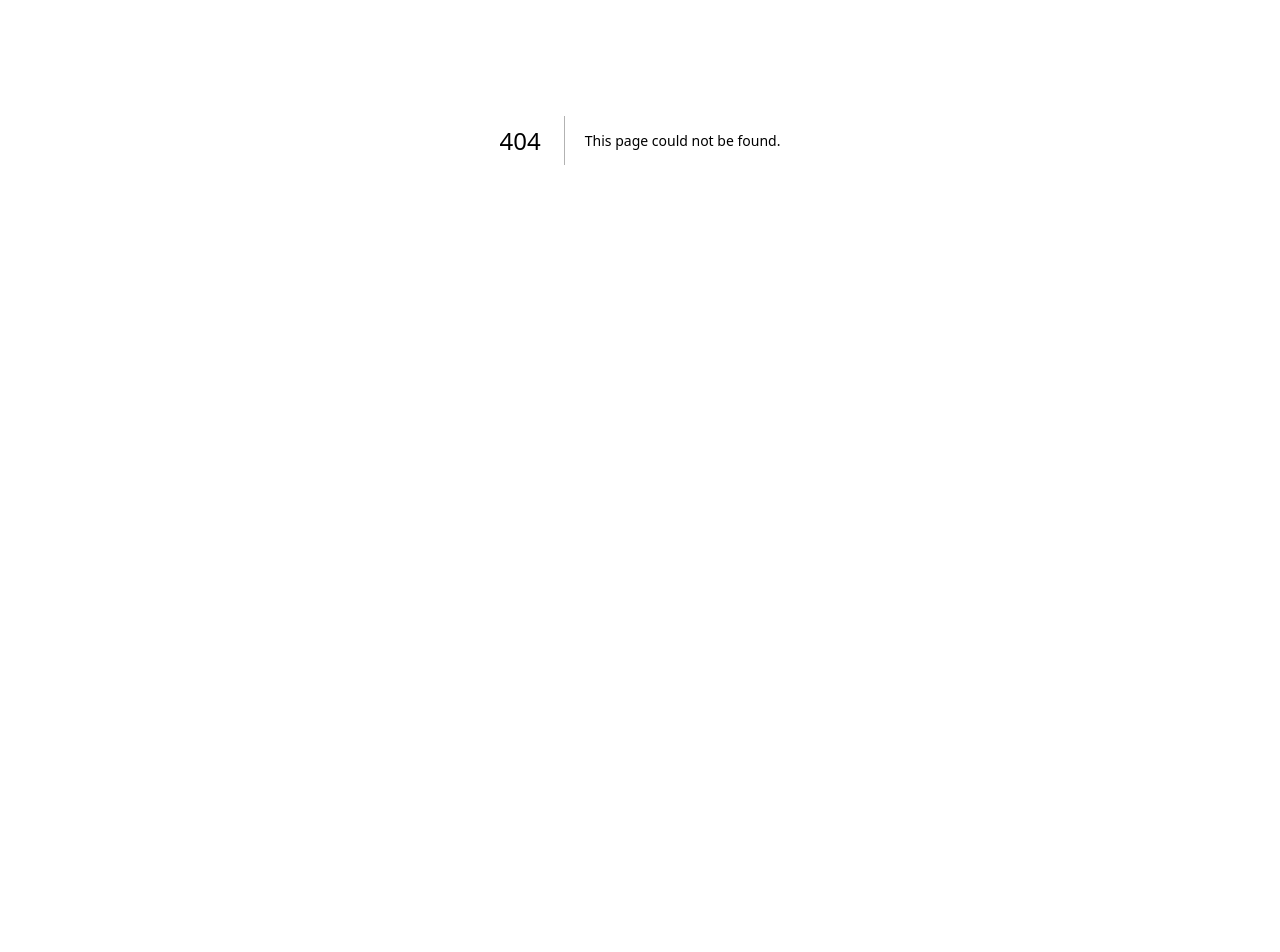
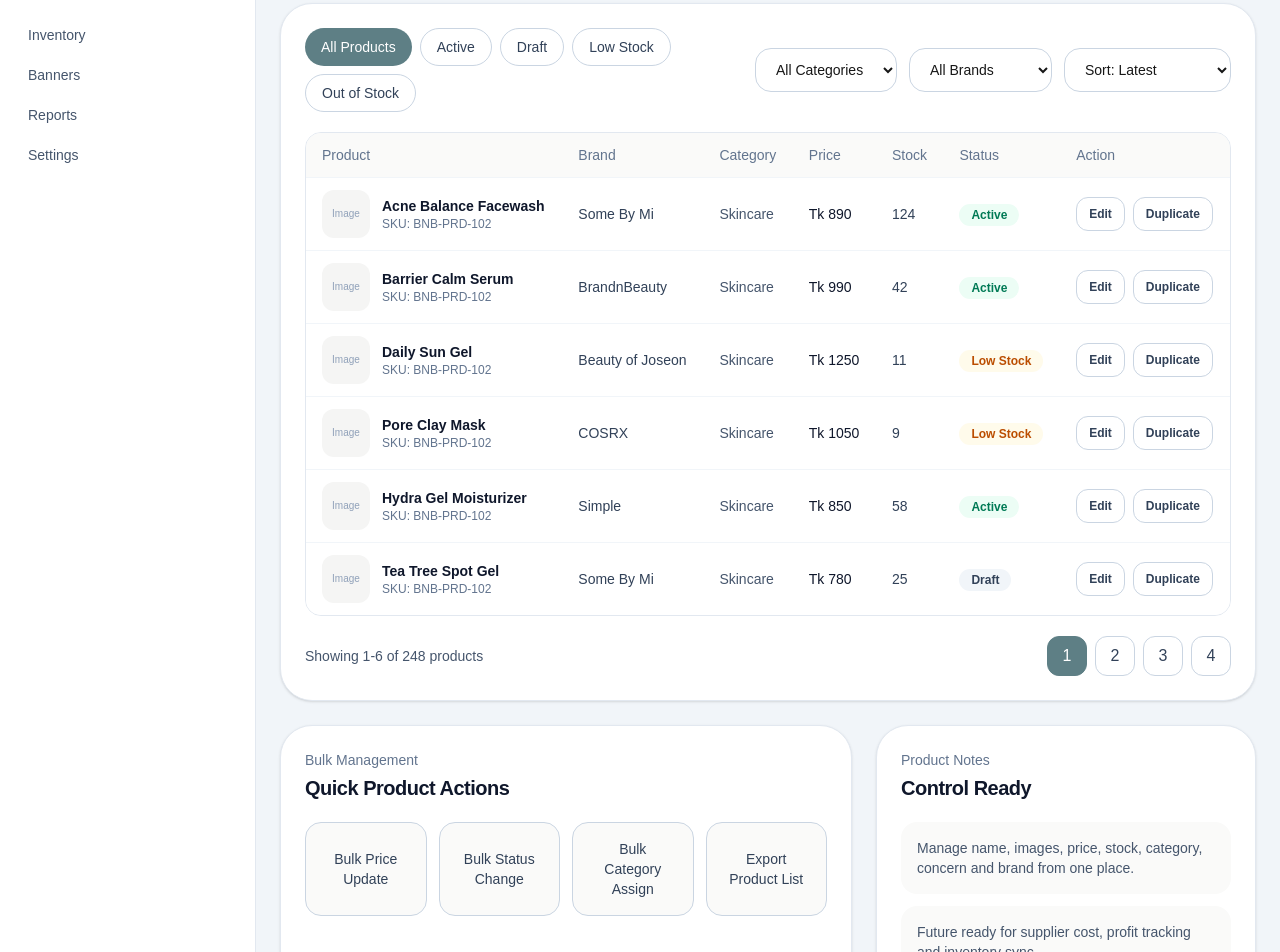
Before and after one commit to smilemetaads-dot/brandnbeauty-admin, a Next.js app: page /products in a window 1280 px wide. Before the commit this address had no page. Shown: the part 260-1212 px from the top of the page. Before the commit the page ends 800 px from the top, so only its background shows below. Built offline with nearby package versions, Linux system fonts and the light colour scheme.

Commit message:
inject real admin product management page

```diff
--- /dev/null
+++ b/src/app/products/page.tsx
@@ -0,0 +1,10 @@
+import AdminLayout from "@/components/layout/AdminLayout";
+import RealProductManagementPage from "@/features/products/RealProductManagementPage";
+
+export default function ProductsPage() {
+  return (
+    <AdminLayout title="Products">
+      <RealProductManagementPage />
+    </AdminLayout>
+  );
+}
--- /dev/null
+++ b/src/features/products/RealProductManagementPage.tsx
@@ -0,0 +1,217 @@
+"use client";
+
+const products = [
+  ["Acne Balance Facewash", "Some By Mi", "Skincare", "Tk 890", "124", "Active"],
+  ["Barrier Calm Serum", "BrandnBeauty", "Skincare", "Tk 990", "42", "Active"],
+  ["Daily Sun Gel", "Beauty of Joseon", "Skincare", "Tk 1250", "11", "Low Stock"],
+  ["Pore Clay Mask", "COSRX", "Skincare", "Tk 1050", "9", "Low Stock"],
+  ["Hydra Gel Moisturizer", "Simple", "Skincare", "Tk 850", "58", "Active"],
+  ["Tea Tree Spot Gel", "Some By Mi", "Skincare", "Tk 780", "25", "Draft"],
+] as const;
+
+const filters = [
+  "All Products",
+  "Active",
+  "Draft",
+  "Low Stock",
+  "Out of Stock",
+] as const;
+
+export default function RealProductManagementPage() {
+  return (
+    <div className="p-4 md:p-6">
+      <div className="grid gap-4 md:grid-cols-2 xl:grid-cols-4">
+        {[
+          ["Total Products", "248", "32 brands"],
+          ["Active Products", "214", "Currently live"],
+          ["Draft Products", "18", "Need review"],
+          ["Low Stock", "16", "Restock soon"],
+        ].map(([label, value, sub]) => (
+          <div
+            key={label}
+            className="rounded-[1.5rem] border border-slate-200 bg-white p-5 shadow-sm"
+          >
+            <div className="text-sm font-medium text-slate-500">{label}</div>
+            <div className="mt-3 text-2xl font-bold tracking-tight text-slate-900">
+              {value}
+            </div>
+            <div className="mt-2 text-xs text-slate-500">{sub}</div>
+          </div>
+        ))}
+      </div>
+
+      <div className="mt-6 rounded-[2rem] border border-slate-200 bg-white p-5 shadow-sm md:p-6">
+        <div className="flex flex-col gap-4 xl:flex-row xl:items-center xl:justify-between">
+          <div className="flex flex-wrap gap-2">
+            {filters.map((item, idx) => (
+              <button
+                key={item}
+                className={`rounded-full px-4 py-2 text-sm font-medium ${
+                  idx === 0
+                    ? "bg-[#5E7F85] text-white"
+                    : "border border-slate-300 bg-white text-slate-700"
+                }`}
+              >
+                {item}
+              </button>
+            ))}
+          </div>
+
+          <div className="flex flex-col gap-3 sm:flex-row sm:items-center">
+            <select className="rounded-2xl border border-slate-300 bg-white px-4 py-3 text-sm outline-none">
+              <option>All Categories</option>
+              <option>Skincare</option>
+              <option>Hair Care</option>
+              <option>Body Care</option>
+            </select>
+            <select className="rounded-2xl border border-slate-300 bg-white px-4 py-3 text-sm outline-none">
+              <option>All Brands</option>
+              <option>BrandnBeauty</option>
+              <option>COSRX</option>
+              <option>Some By Mi</option>
+            </select>
+            <select className="rounded-2xl border border-slate-300 bg-white px-4 py-3 text-sm outline-none">
+              <option>Sort: Latest</option>
+              <option>Price Low to High</option>
+              <option>Price High to Low</option>
+              <option>Stock Low to High</option>
+            </select>
+          </div>
+        </div>
+
+        <div className="mt-5 overflow-hidden rounded-2xl border border-slate-200">
+          <div className="overflow-x-auto">
+            <table className="min-w-full text-left text-sm">
+              <thead className="bg-stone-50 text-slate-500">
+                <tr>
+                  <th className="px-4 py-3 font-medium">Product</th>
+                  <th className="px-4 py-3 font-medium">Brand</th>
+                  <th className="px-4 py-3 font-medium">Category</th>
+                  <th className="px-4 py-3 font-medium">Price</th>
+                  <th className="px-4 py-3 font-medium">Stock</th>
+                  <th className="px-4 py-3 font-medium">Status</th>
+                  <th className="px-4 py-3 font-medium">Action</th>
+                </tr>
+              </thead>
+              <tbody>
+                {products.map(([name, brand, category, price, stock, status]) => (
+                  <tr key={name} className="border-t border-slate-100 bg-white">
+                    <td className="px-4 py-3">
+                      <div className="flex items-center gap-3">
+                        <div className="flex h-12 w-12 items-center justify-center rounded-xl bg-stone-100 text-[10px] text-slate-400">
+                          Image
+                        </div>
+                        <div>
+                          <div className="font-semibold text-slate-900">{name}</div>
+                          <div className="text-xs text-slate-500">
+                            SKU: BNB-PRD-102
+                          </div>
+                        </div>
+                      </div>
+                    </td>
+                    <td className="px-4 py-3 text-slate-700">{brand}</td>
+                    <td className="px-4 py-3 text-slate-600">{category}</td>
+                    <td className="px-4 py-3 font-medium text-slate-900">{price}</td>
+                    <td className="px-4 py-3 text-slate-700">{stock}</td>
+                    <td className="px-4 py-3">
+                      <span
+                        className={`rounded-full px-3 py-1 text-xs font-semibold ${
+                          status === "Active"
+                            ? "bg-emerald-50 text-emerald-700"
+                            : status === "Low Stock"
+                              ? "bg-amber-50 text-amber-700"
+                              : "bg-slate-100 text-slate-700"
+                        }`}
+                      >
+                        {status}
+                      </span>
+                    </td>
+                    <td className="px-4 py-3">
+                      <div className="flex gap-2">
+                        <button className="rounded-xl border border-slate-300 px-3 py-2 text-xs font-semibold text-slate-700 hover:bg-stone-50">
+                          Edit
+                        </button>
+                        <button className="rounded-xl border border-slate-300 px-3 py-2 text-xs font-semibold text-slate-700 hover:bg-stone-50">
+                          Duplicate
+                        </button>
+                      </div>
+                    </td>
+                  </tr>
+                ))}
+              </tbody>
+            </table>
+          </div>
+        </div>
+
+        <div className="mt-5 flex flex-col gap-3 sm:flex-row sm:items-center sm:justify-between">
+          <div className="text-sm text-slate-600">Showing 1-6 of 248 products</div>
+          <div className="flex items-center gap-2">
+            {[1, 2, 3, 4].map((page) => (
+              <button
+                key={page}
+                className={`h-10 w-10 rounded-xl border ${
+                  page === 1
+                    ? "border-[#5E7F85] bg-[#5E7F85] text-white"
+                    : "border-slate-300 bg-white text-slate-700"
+                }`}
+              >
+                {page}
+              </button>
+            ))}
+          </div>
+        </div>
+      </div>
+
+      <div className="mt-6 grid gap-6 xl:grid-cols-[1fr_380px]">
+        <div className="rounded-[2rem] border border-slate-200 bg-white p-5 shadow-sm md:p-6">
+          <div className="flex items-center justify-between">
+            <div>
+              <div className="text-sm font-medium text-slate-500">
+                Bulk Management
+              </div>
+              <h2 className="mt-1 text-xl font-bold tracking-tight text-slate-900">
+                Quick Product Actions
+              </h2>
+            </div>
+          </div>
+          <div className="mt-5 grid gap-3 md:grid-cols-2 xl:grid-cols-4">
+            {[
+              "Bulk Price Update",
+              "Bulk Status Change",
+              "Bulk Category Assign",
+              "Export Product List",
+            ].map((action) => (
+              <button
+                key={action}
+                className="rounded-2xl border border-slate-300 bg-stone-50 px-4 py-4 text-sm font-medium text-slate-700 hover:bg-white"
+              >
+                {action}
+              </button>
+            ))}
+          </div>
+        </div>
+
+        <div className="rounded-[2rem] border border-slate-200 bg-white p-5 shadow-sm md:p-6">
+          <div className="text-sm font-medium text-slate-500">Product Notes</div>
+          <h2 className="mt-1 text-xl font-bold tracking-tight text-slate-900">
+            Control Ready
+          </h2>
+          <div className="mt-5 space-y-3 text-sm text-slate-600">
+            <div className="rounded-2xl bg-stone-50 p-4">
+              Manage name, images, price, stock, category, concern and brand
+              from one place.
+            </div>
+            <div className="rounded-2xl bg-stone-50 p-4">
+              Future ready for supplier cost, profit tracking and inventory
+              sync.
+            </div>
+            <div className="rounded-2xl bg-stone-50 p-4">
+              Later we can add product SEO fields, bundle mapping and upsell
+              controls here.
+            </div>
+          </div>
+        </div>
+      </div>
+    </div>
+  );
+}
```
